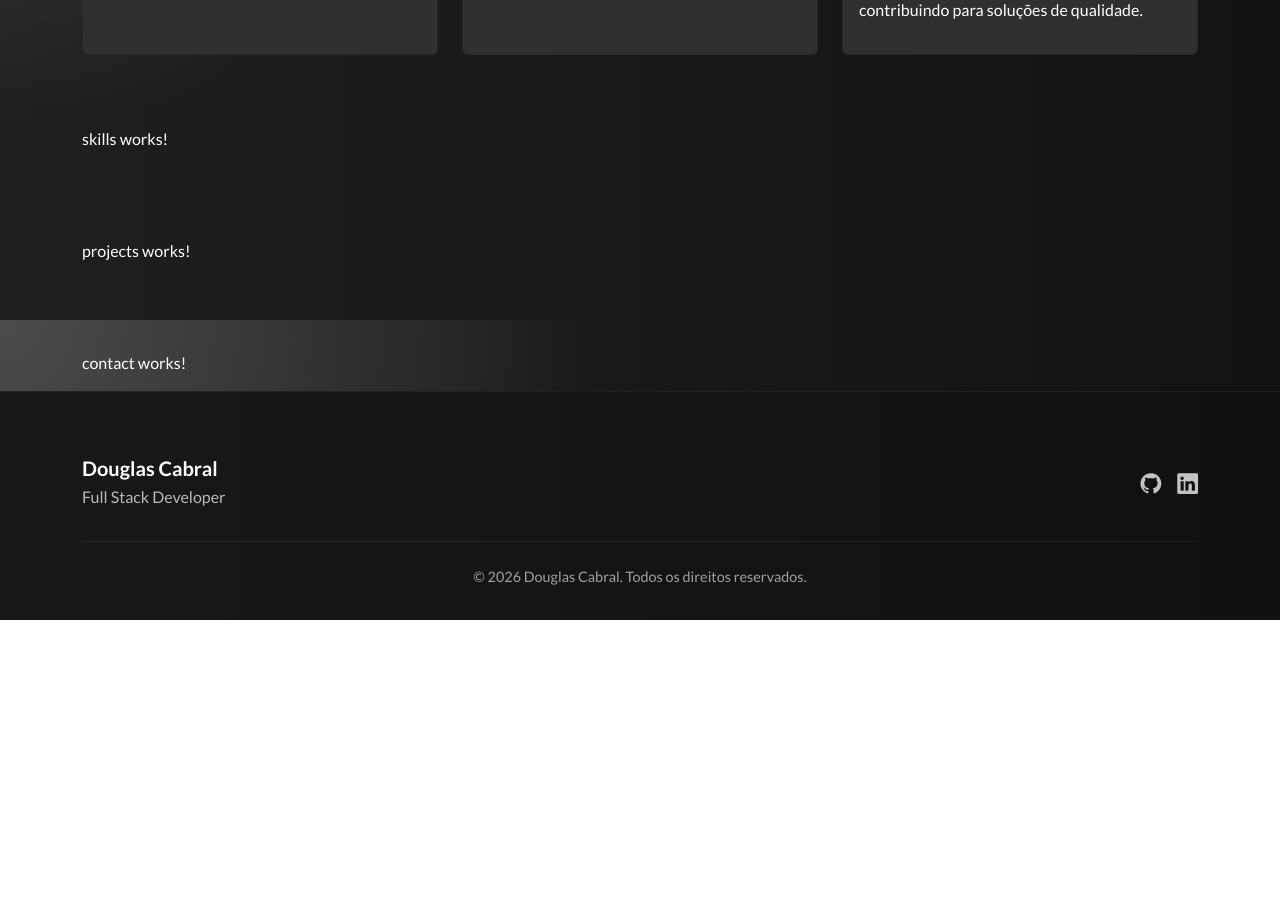
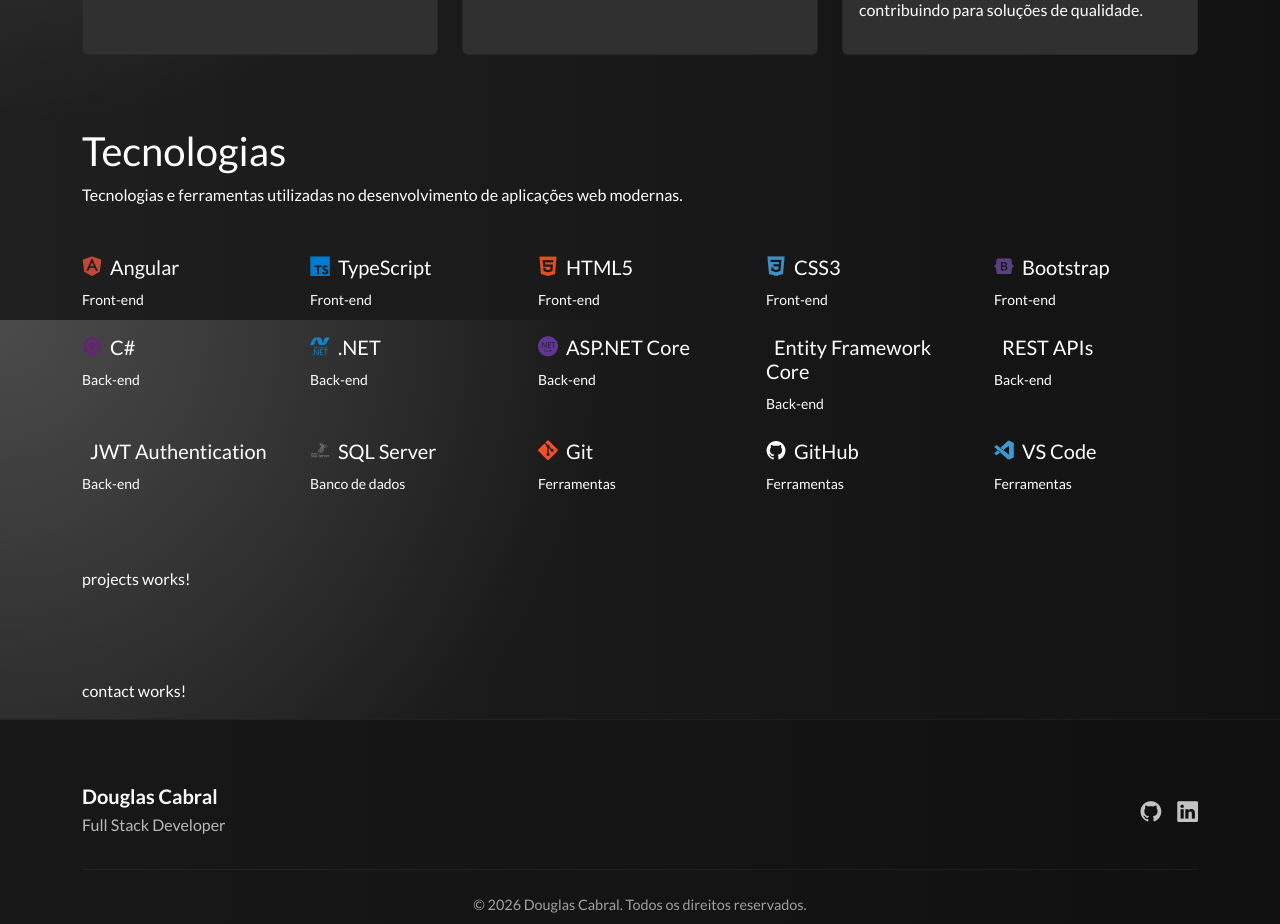
Before and after one commit to douglasscdoug/douglas-dev-portfolio, an Angular app: page / in a window 1280 px wide. Shown: the part 1280-2204 px from the top of the page. Before the commit the page ends 1900 px from the top, so only its background shows below. Built offline with nearby package versions, Linux system fonts and the light colour scheme.

Commit message:
feat: add skills section

```diff
--- a/src/app/shared/components/skills/skills.component.html
+++ b/src/app/shared/components/skills/skills.component.html
@@ -1 +1,13 @@
-<p>skills works!</p>
+<h2>Tecnologias</h2>
+<p>Tecnologias e ferramentas utilizadas no desenvolvimento de aplicações web modernas.</p>
+<div class="skills-grid mt-5">
+  @for (skill of skills; track skill.name) {
+    <div class="skill-card" data-aos="fade-up">
+
+
+      <h5><i [class]="skill.icon + ' me-2'"></i>{{ skill.name }}</h5>
+
+      <small>{{ skill.category }}</small>
+    </div>
+  }
+</div>
--- a/src/app/shared/components/skills/skills.component.scss
+++ b/src/app/shared/components/skills/skills.component.scss
@@ -0,0 +1,13 @@
+.skills-grid {
+  display: grid;
+  grid-template-columns: repeat(auto-fit, minmax(180px, 1fr));
+  gap: 1.5rem;
+}
+.skill-card {
+  transition: all 0.3s ease;
+  cursor: default;
+}
+
+.skill-card:hover {
+  transform: translateY(-6px);
+}
--- a/src/app/shared/components/skills/skills.component.ts
+++ b/src/app/shared/components/skills/skills.component.ts
@@ -1,4 +1,6 @@
-import { Component } from '@angular/core';
+import { Component, OnInit } from '@angular/core';
+import { Skill } from '../../models/skill';
+import AOS from 'aos'
 
 @Component({
   selector: 'app-skills',
@@ -6,4 +8,74 @@
   templateUrl: './skills.component.html',
   styleUrl: './skills.component.scss',
 })
-export class SkillsComponent {}
+export class SkillsComponent implements OnInit {
+  public skills: Skill[] = [
+    {
+      name: 'Angular',
+      icon: 'devicon-angularjs-plain colored',
+      category: 'Front-end'
+    },
+    {
+      name: 'TypeScript',
+      icon: 'devicon-typescript-plain colored',
+      category: 'Front-end'
+    }, {
+      name: 'HTML5',
+      icon: 'devicon-html5-plain colored',
+      category: 'Front-end'
+    }, {
+      name: 'CSS3',
+      icon: 'devicon-css3-plain colored',
+      category: 'Front-end'
+    }, {
+      name: 'Bootstrap',
+      icon: 'devicon-bootstrap-plain colored',
+      category: 'Front-end'
+    }, {
+      name: 'C#',
+      icon: 'devicon-csharp-plain colored',
+      category: 'Back-end'
+    }, {
+      name: '.NET',
+      icon: 'devicon-dot-net-plain-wordmark colored',
+      category: 'Back-end'
+    }, {
+      name: 'ASP.NET Core',
+      icon: 'devicon-dotnetcore-plain colored',
+      category: 'Back-end'
+    }, {
+      name: 'Entity Framework Core',
+      icon: 'devicon-entityframeworkcore-plain colored',
+      category: 'Back-end'
+    }, {
+      name: 'REST APIs',
+      icon: 'devicon-swagger-plain colored',
+      category: 'Back-end'
+    }, {
+      name: 'JWT Authentication',
+      icon: 'devicon-oauth-plain colored',
+      category: 'Back-end'
+    }, {
+      name: 'SQL Server',
+      icon: 'devicon-microsoftsqlserver-plain-wordmark colored',
+      category: 'Banco de dados'
+    }, {
+      name: 'Git',
+      icon: 'devicon-git-plain colored',
+      category: 'Ferramentas'
+    }, {
+      name: 'GitHub',
+      icon: 'devicon-github-original',
+      category: 'Ferramentas'
+    },
+    {
+      name: 'VS Code',
+      icon: 'devicon-vscode-plain colored',
+      category: 'Ferramentas'
+    }
+  ];
+
+  ngOnInit(): void {
+    AOS.init();
+  }
+}
--- /dev/null
+++ b/src/app/shared/models/skill.ts
@@ -0,0 +1,5 @@
+export interface Skill {
+    name: string;
+    icon: string;
+    category: string;
+}
--- a/src/index.html
+++ b/src/index.html
@@ -6,6 +6,7 @@
   <base href="/">
   <meta name="viewport" content="width=device-width, initial-scale=1">
   <link rel="icon" type="image/x-icon" href="favicon.ico">
+  <link rel="stylesheet" type='text/css' href="https://cdn.jsdelivr.net/gh/devicons/devicon@latest/devicon.min.css" />
 </head>
 <body>
   <app-root></app-root>
```
